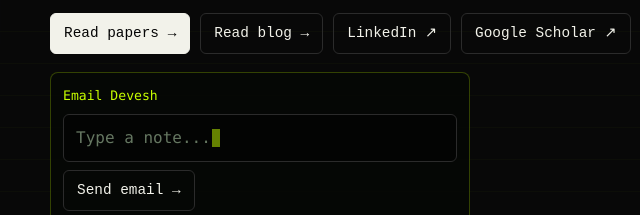
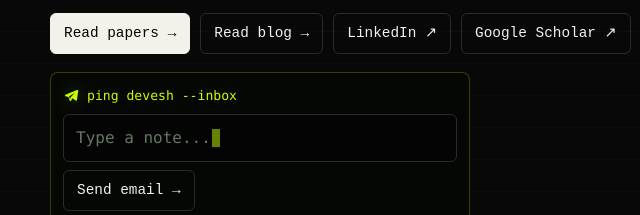
Before and after one commit to deveshbatra/deveshbatra.github.io, an Astro site: page / in a window 1280 px wide. Shown: the part 737-952 px from the top of the page, 0-640 px from the left. Built offline with nearby package versions, Linux system fonts and the light colour scheme; Astro itself is replaced by a stand-in of ours.

Commit message:
Add terminal inbox label icon

```diff
--- a/src/pages/index.astro
+++ b/src/pages/index.astro
@@ -32,7 +32,12 @@ const postSlug = (id: string) => id.replace(/\.(md|mdx)$/, "");
         <a class="button" href={profile.links.googleScholar} target="_blank" rel="noreferrer">Google Scholar ↗</a>
       </div>
       <form class="email-terminal" data-email-form>
-        <label class="email-label mono" for="homepage-email">Email Devesh</label>
+        <label class="email-label mono" for="homepage-email">
+          <svg class="email-icon" viewBox="0 0 24 24" aria-hidden="true">
+            <path d="M21 3 3.7 10.1c-1 .4-.9 1.8.1 2.1l4.4 1.4 1.7 5.2c.3.9 1.5 1 2 .2l2.4-3.5 4.6 3.4c.8.6 1.9.1 2-1l2-13.8c.1-.8-.7-1.4-1.9-1.1ZM9.1 12.7l8.6-5.4-6.7 7.4-.3 2.6-1.6-4.6Z" />
+          </svg>
+          <span>ping devesh --inbox</span>
+        </label>
         <div class="email-input-wrap">
           <input id="homepage-email" class="email-input mono" name="message" autocomplete="off" aria-label="Message to email Devesh" />
           <div class="email-display mono" aria-hidden="true">
@@ -115,8 +120,17 @@ const postSlug = (id: string) => id.replace(/\.(md|mdx)$/, "");
   }
   .email-terminal:focus-within { border-color: var(--accent); }
   .email-label {
+    display: inline-flex;
+    align-items: center;
+    gap: 8px;
     color: var(--accent);
     font-size: 0.82rem;
+  }
+  .email-icon {
+    width: 16px;
+    height: 16px;
+    fill: currentColor;
+    filter: drop-shadow(0 0 8px rgba(200, 255, 0, 0.28));
   }
   .email-input-wrap {
     position: relative;
```
